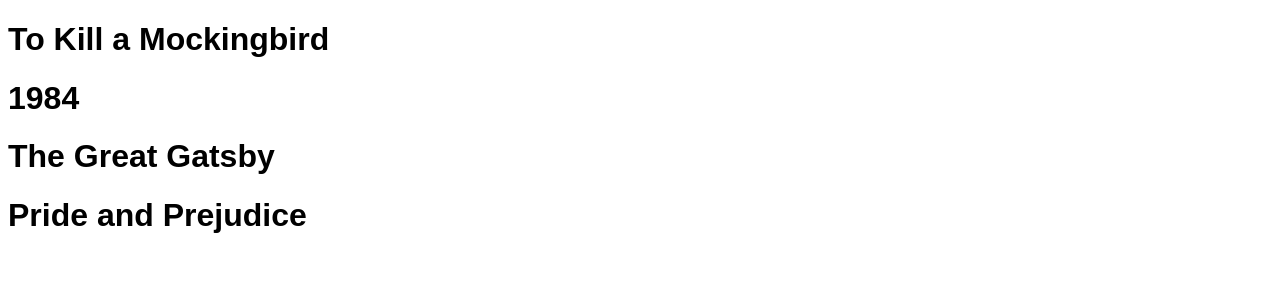
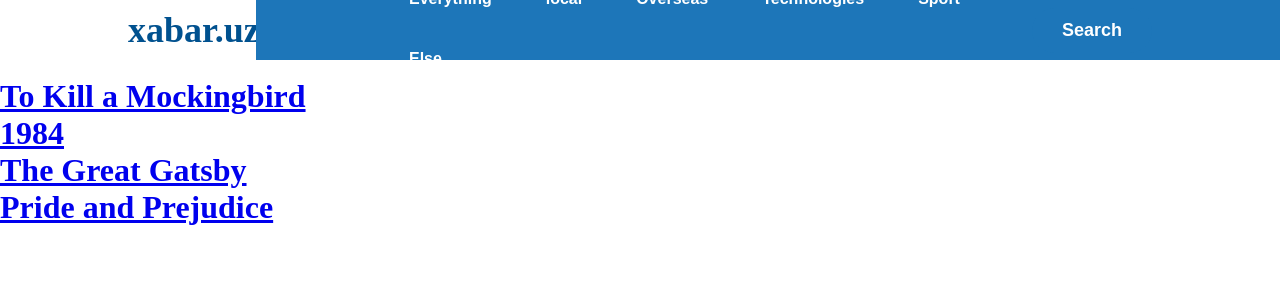
Before and after one commit to 0MAVM0/LibraryWithDjango, a Django app: page / in a window 1280 px wide. Shown: the top 300 px of the page. Run offline with Django 5.2, Linux system fonts and the light colour scheme; data comes from the database, SQL or seed files in the repository.

Commit message:
Similar Navbar

```diff
--- a/config/templates/home.html
+++ b/config/templates/home.html
@@ -6,6 +6,37 @@
     <title>Home - Page</title>
 </head>
 <body>
+    <div class="hero">
+        <nav>
+            <div id="nav-left">
+                <a href="#" class="logo">xabar.uz</a>
+            </div>
+            <div id="nav-right">
+                <ul>
+                    <li>
+                        <a href="#">Everything</a>
+                    </li>
+                    <li>
+                        <a href="#">local</a>
+                    </li>
+                    <li>
+                        <a href="#">Overseas</a>
+                    </li>
+                    <li>
+                        <a href="#">Technologies</a>
+                    </li>
+                    <li>
+                        <a href="#">Sport</a>
+                    </li>
+                    <li>
+                        <a href="#">Else</a>
+                    </li>
+                </ul>
+                <button type="button">Search</button>
+            </div>
+        </nav>
+    </div>
+    <br>
     {% for book in books %}
         <p>
             <h1>
@@ -17,7 +48,71 @@
     {% endfor %}
 </body>
 <style>
-    a {
+    * {
+        padding: 0;
+        margin: 0;
+        box-sizing: border-box;
+    }
+    .hero {
+        height: 60px;
+        width: 100%;
+    }
+    nav {
+        display: flex;
+        width: 100%;
+        height: 60px;
+    }
+    #nav-left {
+        width: 20%;
+        background-color: white;
+        display: flex;
+        align-items: center;
+        padding-left: 10%;
+    }
+    #nav-right {
+        width: 80%;
+        background-color: #1d76b9;
+        display: flex;
+        align-items: center;
+        justify-content: space-between;
+        padding: 0px 10%;
+    }
+    .logo {
+        color: #00518f;
+        font-size: 36px;
+        font-weight: bold;
+        text-decoration: none;
+    }
+    ul {
+        list-style-type: none;
+    }
+    nav ul li {
+        display: inline-block;
+        height: 60px;
+        padding: 20px 25px 0px;
+        transition: 0.3s;
+    }
+    nav ul li:hover {
+        background-color: #1e5e91;
+    }
+    nav ul li a {
+        color: white;
+        text-decoration: none;
+        font-weight: bold;
+        font-family: sans-serif;
+    }
+    button {
+        border: none;
+        padding: 12px 30px;
+        border-radius: 30px;
+        color: white;
+        background-color: #1d76b9;
+        font-weight: bold;
+        font-family: sans-serif;
+        font-size: large;
+        cursor: pointer;
+    }
+    p h1 a {
         color: black;
         text-decoration: none;
         font-family: sans-serif;
```
